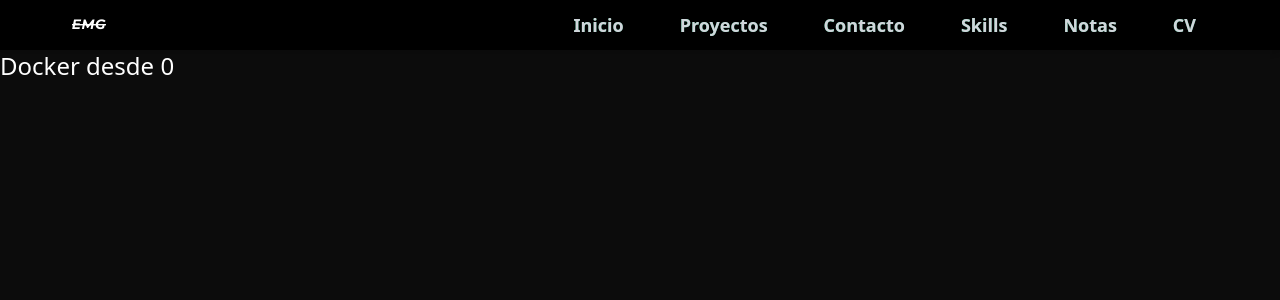
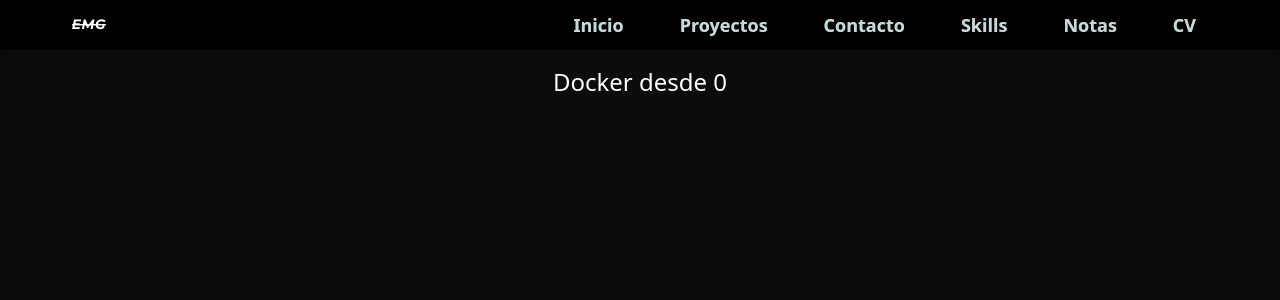
Before and after one commit to Wilovy09/Portafolio, a Vue app: page /notes in a window 1280 px wide. Shown: the top 300 px of the page. Built offline with nearby package versions, Linux system fonts and the light colour scheme.

Commit message:
Añadir barra de navegación en la página de notas y corregir enlace de regreso en la página DockerDesde0

```diff
--- a/src/views/NotesPage.vue
+++ b/src/views/NotesPage.vue
@@ -1,15 +1,18 @@
 <script setup lang='ts'>
     import { RouterView } from 'vue-router';
     import NotesNavbar from '@/components/notes/NotesNavbar.vue';
+
+    let showNavbar = false;
+
+    const path = window.location.pathname;
+    if (path === '/notes') {
+        showNavbar = true;
+    }
 </script>
 
 <template>
-    <main>
+    <main v-if="showNavbar" class="mt-4 grid justify-center">
         <NotesNavbar />
-        <RouterView />
     </main>
-
+    <RouterView />
 </template>
-
-<style scoped>
-</style>
```
Also changed, not shown: src/views/notes/DockerDesde0.vue (+5 -3 lines).
